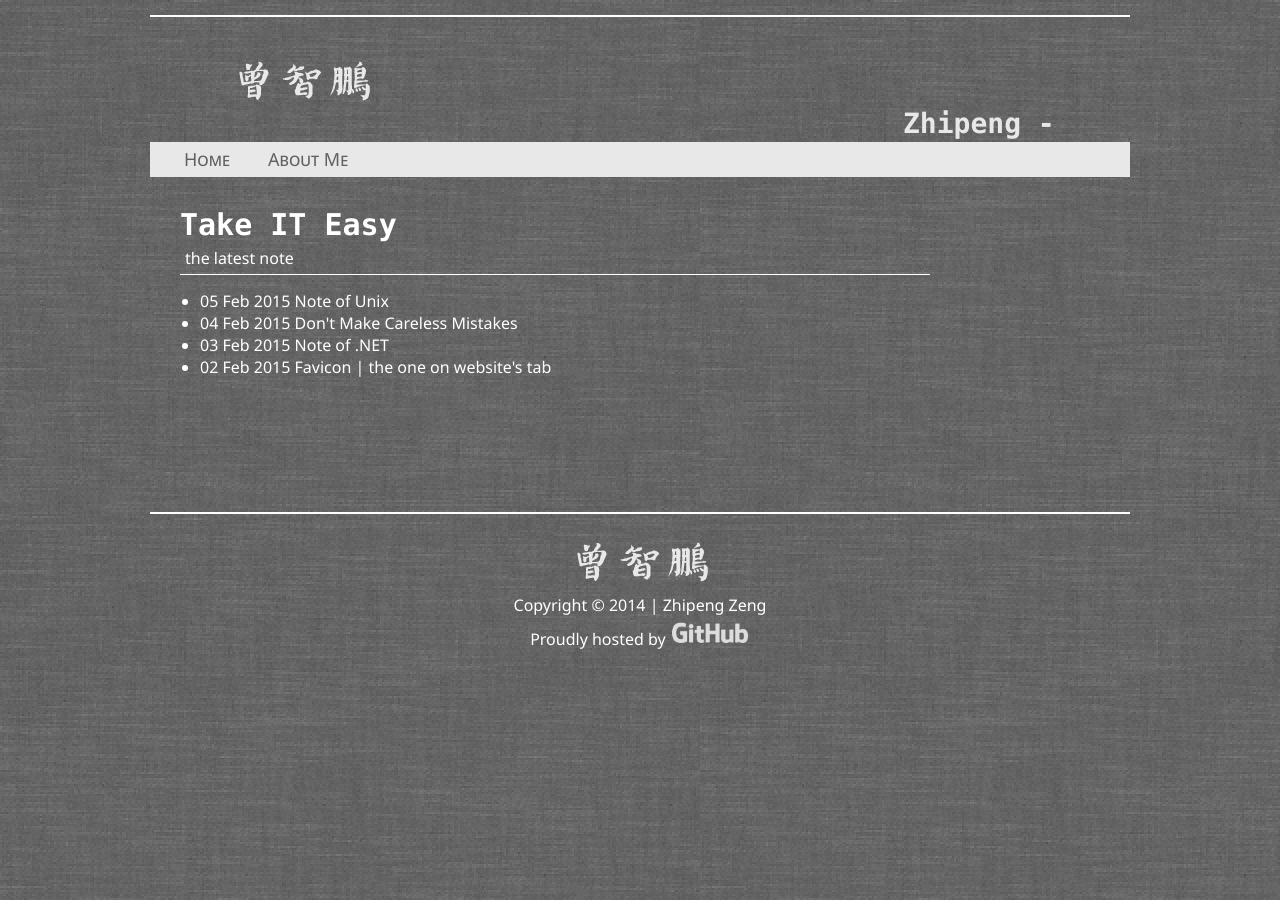
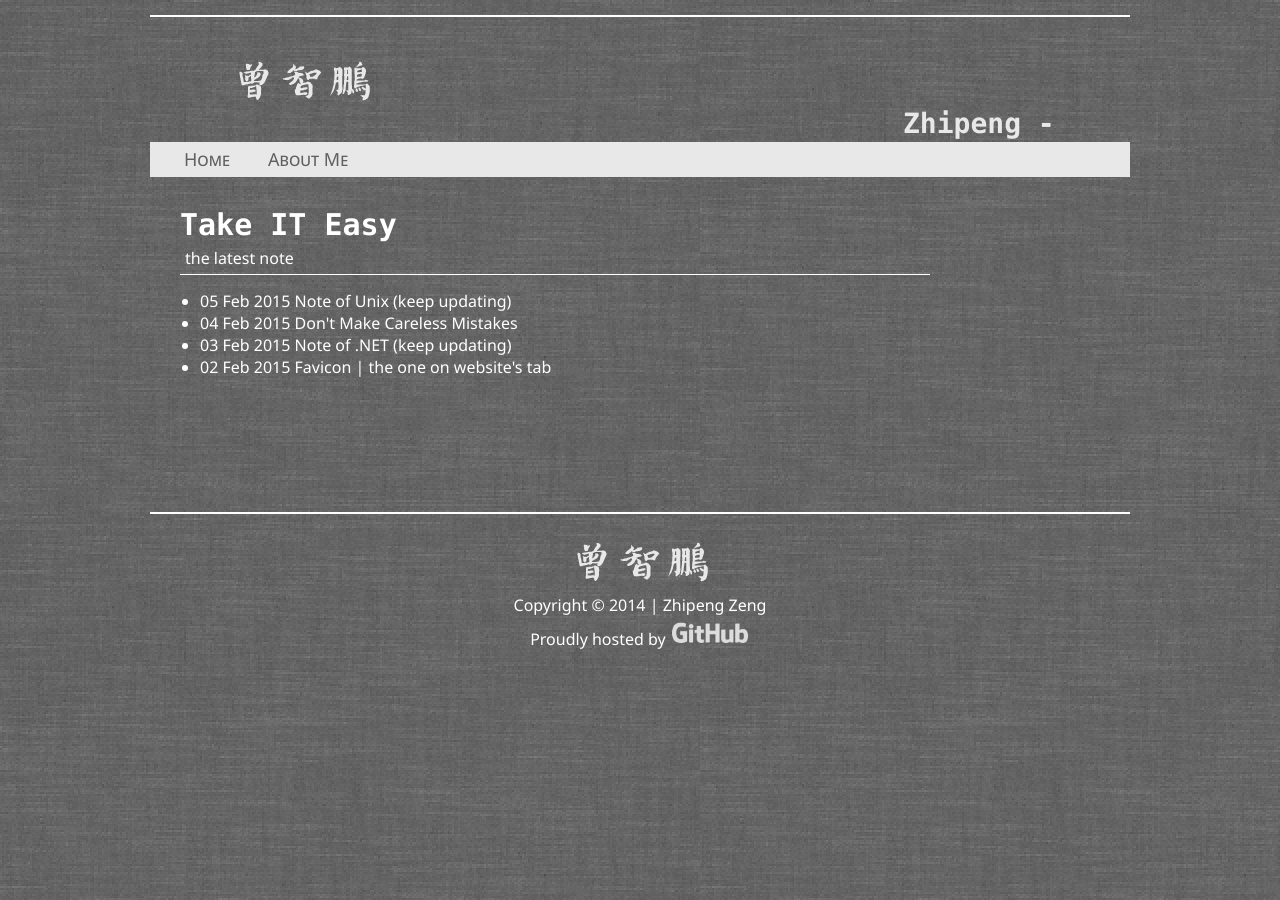
Before and after one commit to ZhipengZeng/AAA-Blog, a Jekyll site: the page built from index.html, in a window 1280 px wide. Built offline with Jekyll 4.4.1, drawn with Linux system fonts in a browser that asks for light colours; Markdown is read by kramdown in place of the engine named in the settings.

Commit message:
change something

```diff
--- a/_config.yml
+++ b/_config.yml
@@ -1,7 +1,7 @@
+#highlighter: rouge
 baseurl: /AAA-Blog
-#markdown: kramdown
-markdown: redcarpet
+markdown: kramdown
+#markdown: redcarpet
 encoding: utf-8
-highlighter: true
 highlighter: pygments
 activate :syntax, line_numbers: true
--- a/_posts/2015-02-03-Note-of-.NET.md
+++ b/_posts/2015-02-03-Note-of-.NET.md
@@ -1,6 +1,6 @@
 ---
 layout: default
-title: Note of .NET
+title: Note of .NET (keep updating)
 ---
 ##A Note of .NET Problems I Met (keep updating)
 1. can not load the project in Visual Studio when you change the file name.
--- a/_posts/2015-02-05-Note-of-Unix.md
+++ b/_posts/2015-02-05-Note-of-Unix.md
@@ -1,6 +1,6 @@
 ---
 layout: default
-title: Note of Unix
+title: Note of Unix (keep updating)
 ---
 
 ## A Note of Unix Problems I Met (keep updating)
--- a/index.html
+++ b/index.html
@@ -1,10 +1,10 @@
 ---
 layout: default
-title: Take IT Easy
+title: Zhipeng | Take IT Easy
 ---
 
 
-<h2>{{ page.title }}</h2>
+<h2>Take IT Easy</h2>
 
 <p>the latest note</p>
 
```
Also changed, not shown: 7 other files.
